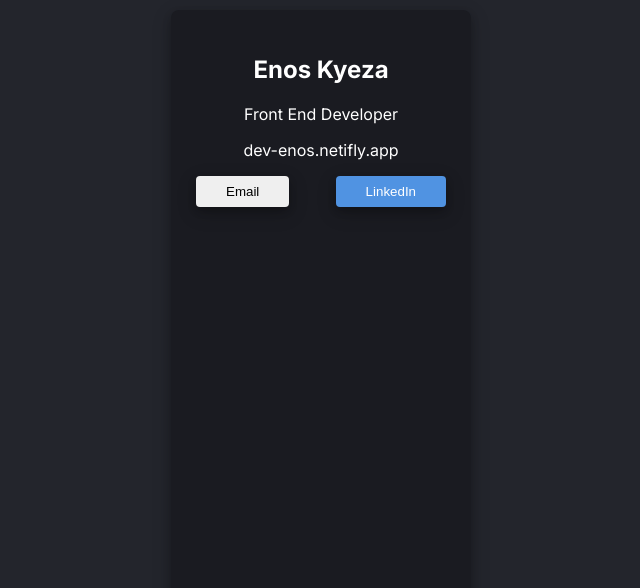
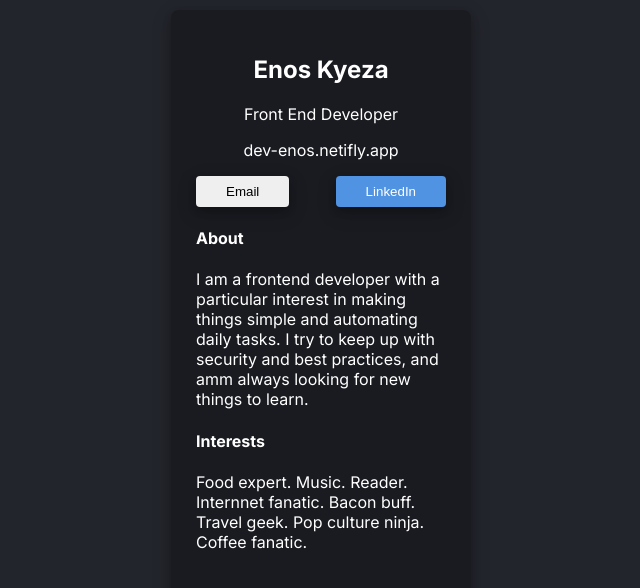
Before and after one commit to enoskyeza/react, a React (Vite) app in the folder vite-project/: page / in a window 1280 px wide. Shown: the part 190-778 px from the top of the page, without its empty margins (319-959 px from the left). Built offline with nearby package versions, Linux system fonts and the light colour scheme.

Commit message:
Add about info

```diff
--- a/vite-project/src/components/MainContent.jsx
+++ b/vite-project/src/components/MainContent.jsx
@@ -30,6 +30,12 @@ const Main = () => {
                         <button className='dc-btn dc-btn-blue'>LinkedIn</button>
                     </div>
                 </div>
+                <div className='about-info'>
+                    <h4>About</h4>
+                    <p>I am a frontend developer with a particular interest in making things simple and automating daily tasks. I try to keep up with security and best practices, and amm always looking for new things to learn.</p>
+                    <h4>Interests</h4>
+                    <p>Food expert. Music. Reader. Internnet fanatic. Bacon buff. Travel geek. Pop culture ninja. Coffee fanatic.</p>
+                </div>
             </div>
             <div className='digital-card-footer'></div>
         </div>
```
